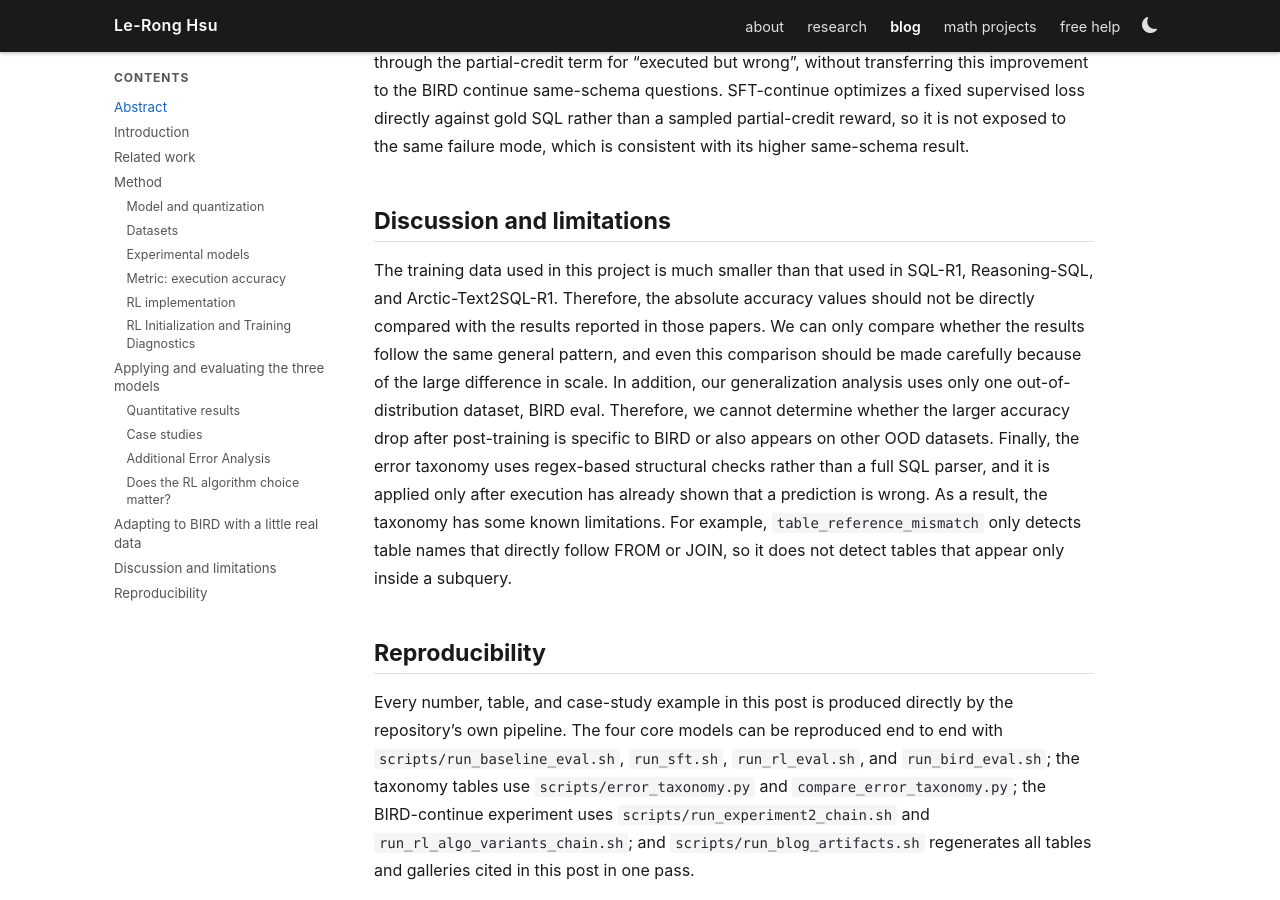
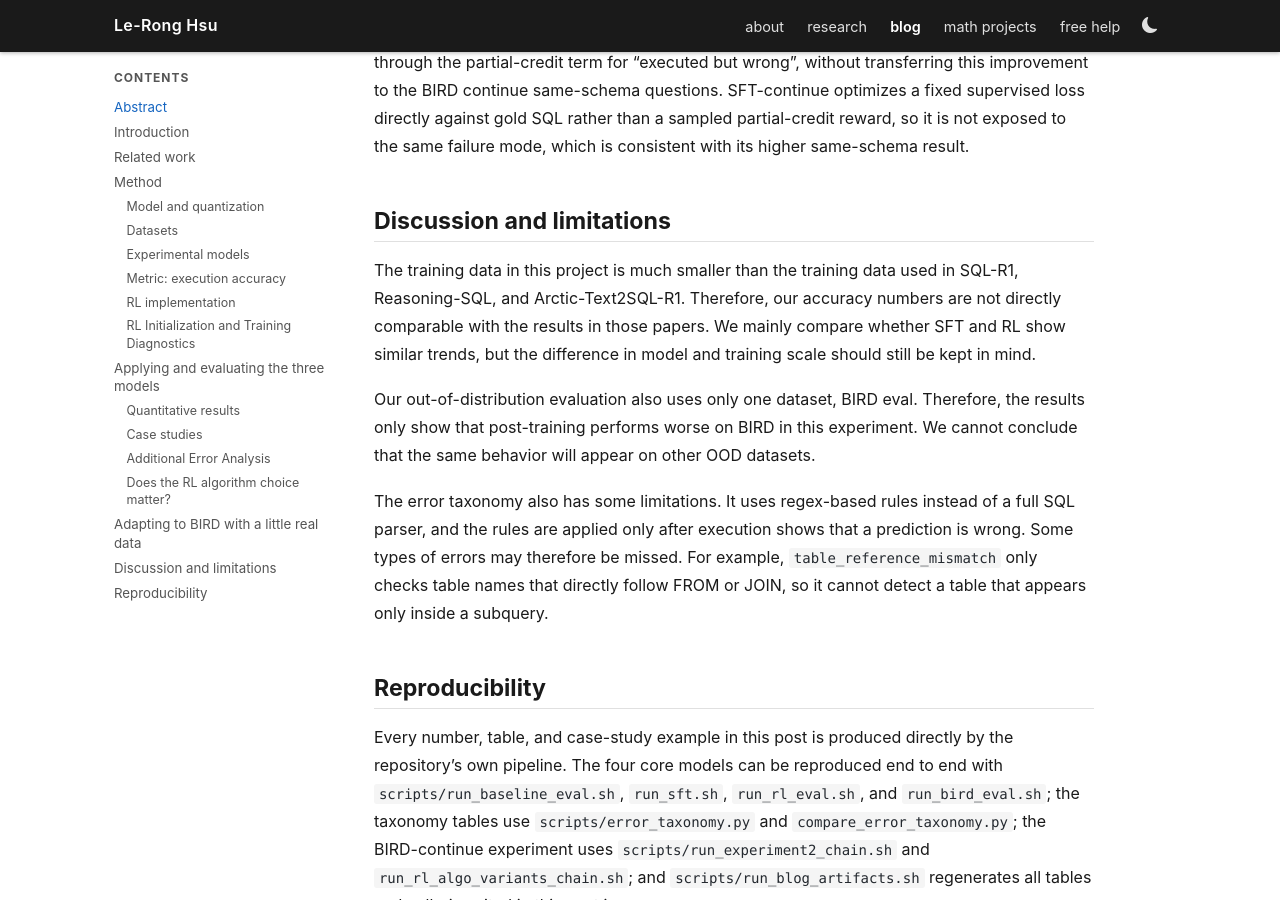
Before and after one commit to levi-hsu/levi-hsu.github.io, a Jekyll site: the page built from _posts/2026-08-13-text-to-sql.md, in a window 1280 px wide and 900 px high, scrolled down 15728 px. Built offline with Jekyll 4.4.1, drawn with Linux system fonts in a browser that asks for light colours.

Commit message:
20260816-2

```diff
--- a/_posts/2026-08-13-text-to-sql.md
+++ b/_posts/2026-08-13-text-to-sql.md
@@ -321,7 +321,12 @@ Training reward increases during the run, so the policy is optimizing the traini
 
 ## Discussion and limitations
 
-The training data used in this project is much smaller than that used in SQL-R1, Reasoning-SQL, and Arctic-Text2SQL-R1. Therefore, the absolute accuracy values should not be directly compared with the results reported in those papers. We can only compare whether the results follow the same general pattern, and even this comparison should be made carefully because of the large difference in scale. In addition, our generalization analysis uses only one out-of-distribution dataset, BIRD eval. Therefore, we cannot determine whether the larger accuracy drop after post-training is specific to BIRD or also appears on other OOD datasets. Finally, the error taxonomy uses regex-based structural checks rather than a full SQL parser, and it is applied only after execution has already shown that a prediction is wrong. As a result, the taxonomy has some known limitations. For example, `table_reference_mismatch` only detects table names that directly follow FROM or JOIN, so it does not detect tables that appear only inside a subquery.
+The training data in this project is much smaller than the training data used in SQL-R1, Reasoning-SQL, and Arctic-Text2SQL-R1. Therefore, our accuracy numbers are not directly comparable with the results in those papers. We mainly compare whether SFT and RL show similar trends, but the difference in model and training scale should still be kept in mind.
+
+Our out-of-distribution evaluation also uses only one dataset, BIRD eval. Therefore, the results only show that post-training performs worse on BIRD in this experiment. We cannot conclude that the same behavior will appear on other OOD datasets.
+
+The error taxonomy also has some limitations. It uses regex-based rules instead of a full SQL parser, and the rules are applied only after execution shows that a prediction is wrong. Some types of errors may therefore be missed. For example, `table_reference_mismatch` only checks table names that directly follow FROM or JOIN, so it cannot detect a table that appears only inside a subquery.
+
 
 ## Reproducibility
 
```
